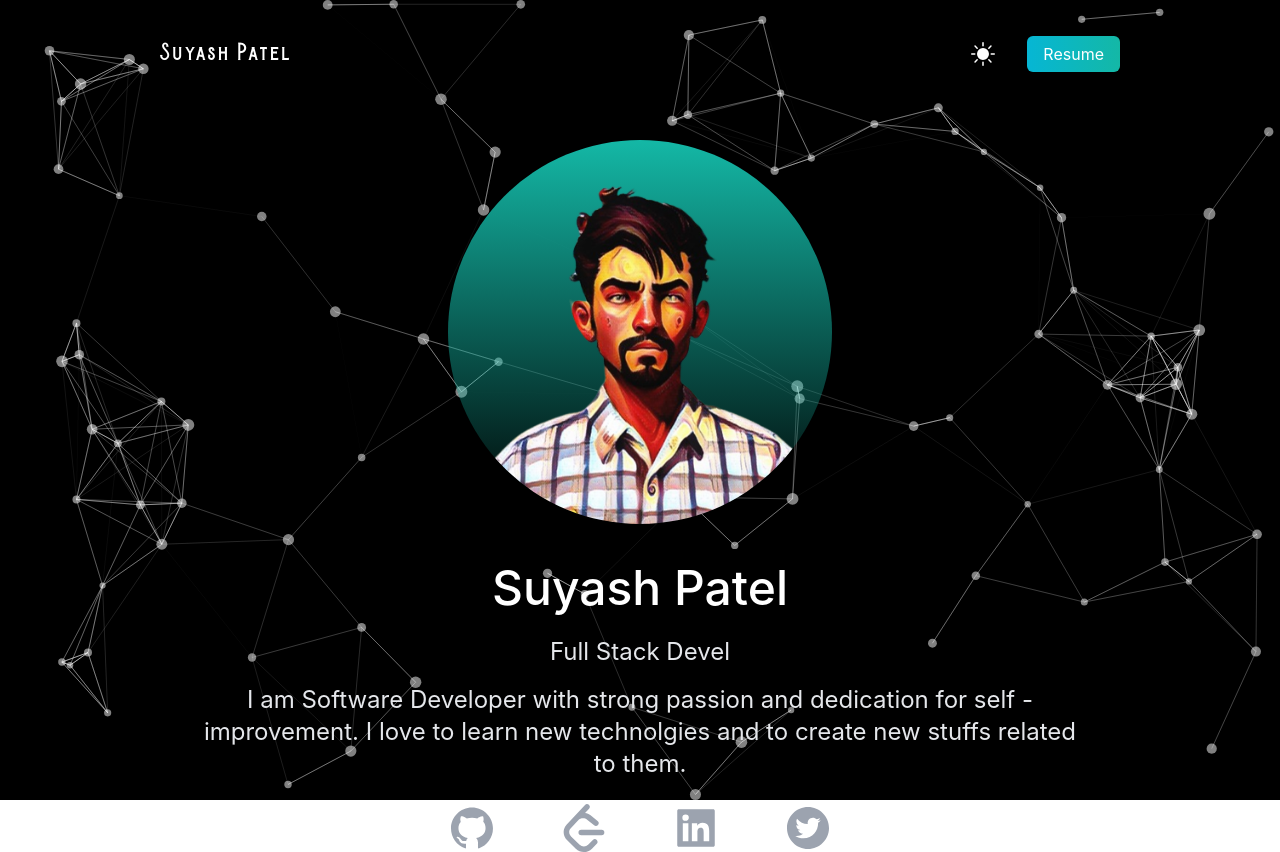
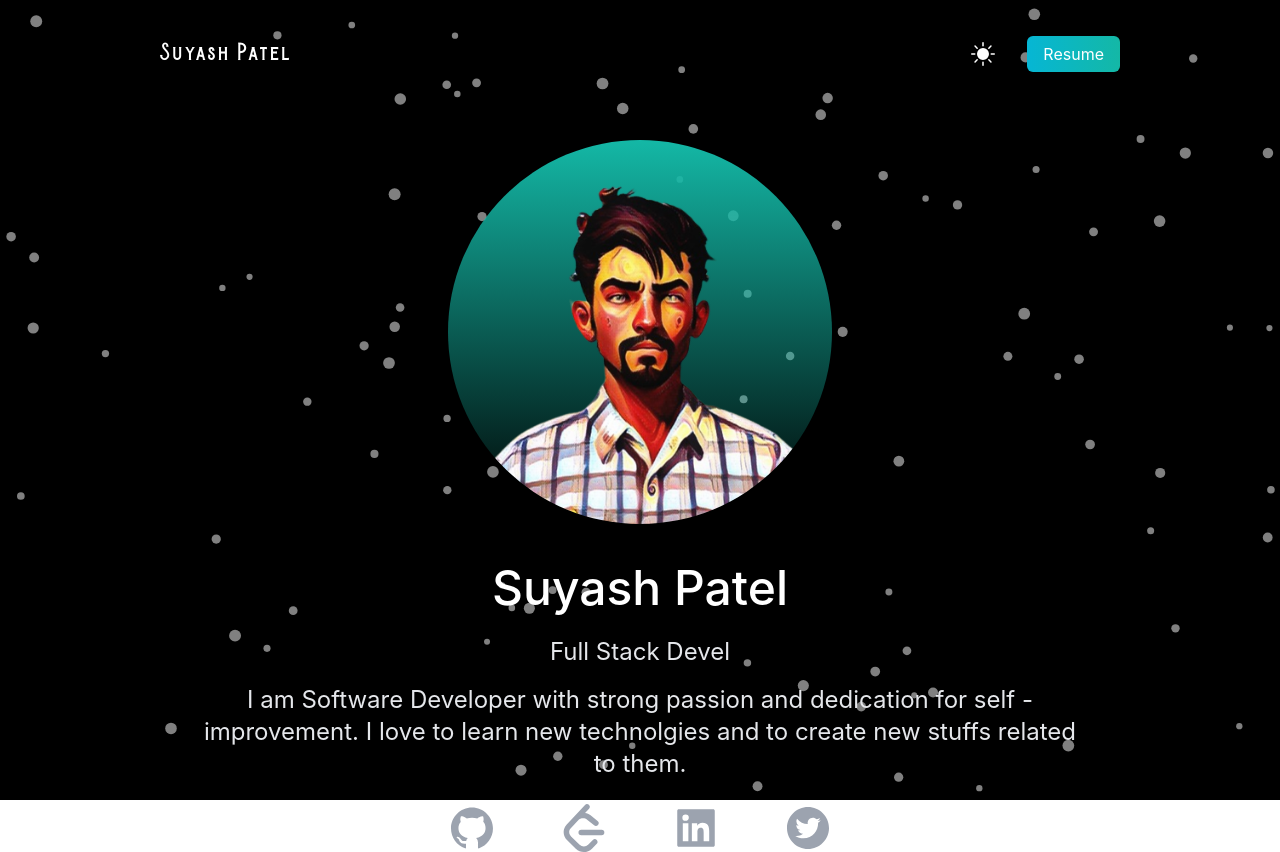
Before and after one commit to isuyashpatel/suyash, a Next.js app: page / in a window 1280 px wide. Built offline with nearby package versions, Linux system fonts and the light colour scheme.

Commit message:
async await removed

```diff
--- a/src/app/component/particles-js/index.js
+++ b/src/app/component/particles-js/index.js
@@ -9,11 +9,11 @@ export const Particlesjs = () => {
     const bgColor = useRecoilValue(backgroundColor);
     const asterisms = useRecoilValue(constellation);
 
-    const particlesInit = useCallback(async engine => {
-        await loadSlim(engine);
+    const particlesInit = useCallback(engine => {
+        loadSlim(engine);
     }, []);
-    const particlesLoaded = useCallback(async container => {
-        await console.log(container);
+    const particlesLoaded = useCallback(container => {
+        console.log(container);
     }, []);
 
 
```
